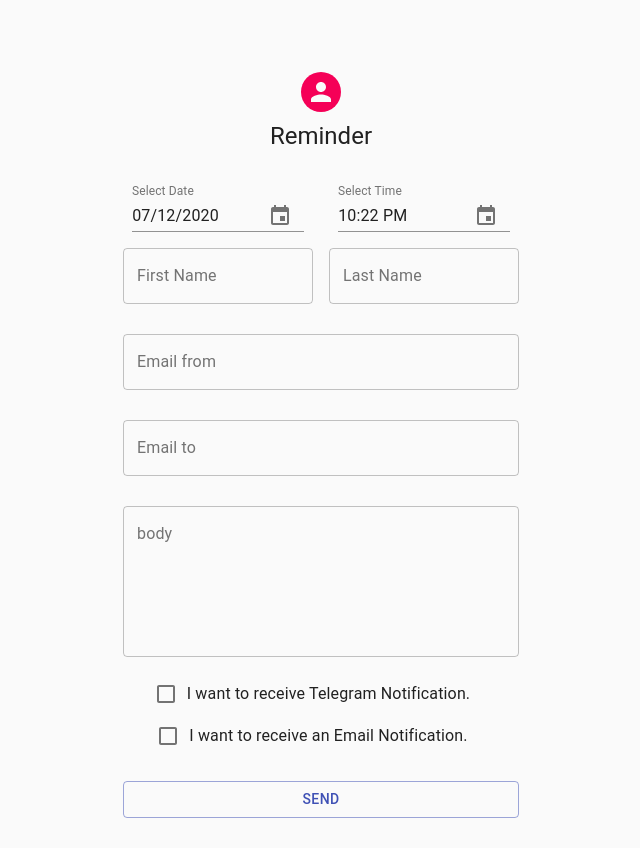
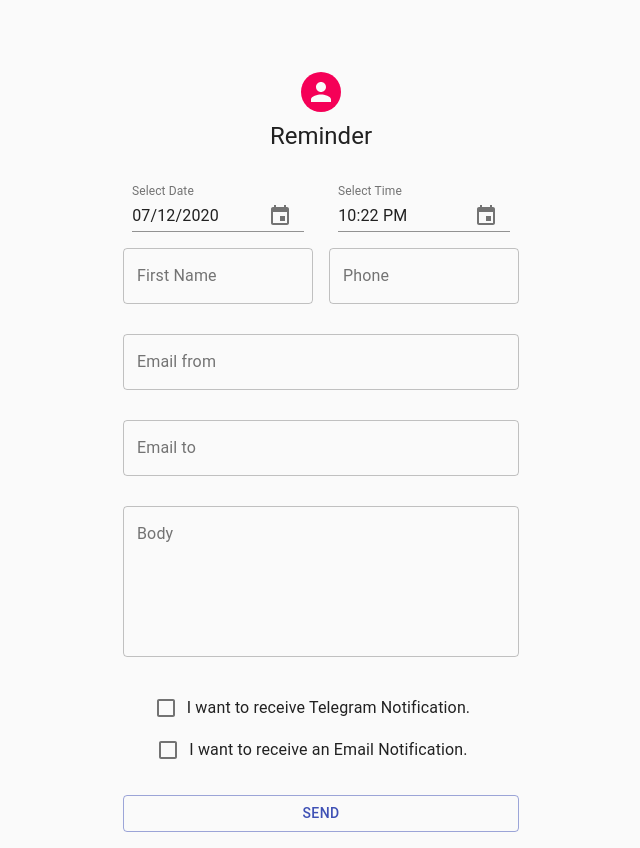
Before and after one commit to bogdanerickm/reminder-fe, a React (Create React App) app: page / in a window 1280 px wide. Shown: the whole page, without its empty margins (319-959 px from the left). Built offline with nearby package versions, Linux system fonts and the light colour scheme.

Commit message:
add api call with fetch

```diff
--- /dev/null
+++ b/src/api.js
@@ -0,0 +1,12 @@
+
+
+export const saveReminder = (dataToSend) => {
+    return fetch('https://httpbin.org/post', {
+      method: 'POST',
+      headers: {
+        'Accept': 'application/json',
+        'Content-Type': 'application/json'
+      },
+      body: JSON.stringify(dataToSend)
+    });
+}
--- a/src/pages/SendReminder.js
+++ b/src/pages/SendReminder.js
@@ -11,6 +11,7 @@ import { makeStyles } from '@material-ui/core/styles';
 import Container from '@material-ui/core/Container';
 import DateTimeField from '../components/DateTimeField';
 import { useForm } from "react-hook-form";
+import { saveReminder } from '../api';
 
 const useStyles = makeStyles((theme) => ({
   paper: {
@@ -44,16 +45,18 @@ export default function SendReminder() {
 
   const { register, handleSubmit, watch, errors } = useForm();
 
-  const onSubmit = data => {
-    console.log('datita',data);
+  const onSubmit = async data => {
     const dataToSend = {
       ...data,
       selectedDate,
-      selectedTime,
+      selectedTime: selectedTime.getTime(),
       sendByTelegram,
       sendByEmail
     }
-    console.log('datita completa',dataToSend);
+
+    const {json : response} = await (await saveReminder(dataToSend)).json();
+
+    console.log('respuestinha', response);
   }
 
   const handleDateChange = (date) => {
@@ -77,12 +80,12 @@ export default function SendReminder() {
           <Grid container spacing={2}>
               <DateTimeField date={selectedDate} dateHandler={handleDateChange} time={selectedTime} timeHandler={handleTimeChange}/>
             <Grid item xs={12} sm={6}>
-              <TextField variant="outlined" inputRef={register({ required: true, minLength:1, maxLength: 10 })} name="firstName" fullWidth label="First Name" />
+              <TextField variant="outlined" inputRef={register({ required: 'Please insert a valid Name', minLength:{ value: 2, message: "Minimum of  char"}, maxLength: { value: 10, message: "Maximum of 10 char"} })} name="firstName" fullWidth label="First Name" />
               <p className={classes.colorError}>{errors.firstName && errors.firstName.message}</p>
             </Grid>
             <Grid item xs={12} sm={6}>
-              <TextField variant="outlined" inputRef={register({ required: true, minLength:1, maxLength: 10 })} fullWidth label="Last Name" name="lastName" />
-              {errors.lastName && errors.lastName.message}
+              <TextField variant="outlined" inputRef={register({ required: 'Please insert a valid Phone', minLength: { value: 10, message: "Phone has to be 10 numbers"}, maxLength: { value: 10, message: "Phone has to be 10 numbers"} })} fullWidth label="Phone" name="phone" type="number" />
+              <p className={classes.colorError}>{errors.phone && errors.phone.message}</p>
             </Grid>
             <Grid item xs={12}>
               <TextField variant="outlined" inputRef={register({ required: true, pattern: { value: /^[A-Z0-9._%+-]+@[A-Z0-9.-]+\.[A-Z]{2,}$/i, message: "invalid email address"}})} fullWidth label="Email from" name="emailFrom" />
@@ -90,10 +93,11 @@ export default function SendReminder() {
             </Grid>
             <Grid item xs={12}>
               <TextField variant="outlined" inputRef={register({ required: false, pattern: { value: /^[A-Z0-9._%+-]+@[A-Z0-9.-]+\.[A-Z]{2,}$/i, message: "invalid email address"}})} fullWidth label="Email to" name="emailTo"/>
-              <p className={classes.emailTo}>{errors.emailTo && errors.emailTo.message}</p>
+              <p className={classes.colorError}>{errors.emailTo && errors.emailTo.message}</p>
             </Grid>
             <Grid item xs={12}>
-              <TextField variant="outlined" inputRef={register({ required: true, maxLength: 40 })} fullWidth multiline rows={6} name="body" label="body" type="text" />
+              <TextField variant="outlined" inputRef={register({ required: true, maxLength: {value:40, message:'Maximum 40 chars'} })} fullWidth multiline rows={6} name="body" label="Body" type="text" />
+              <p className={classes.colorError}>{errors.body && errors.body.message}</p>
             </Grid>
             <Grid item xs={12}>
               <FormControlLabel
```
